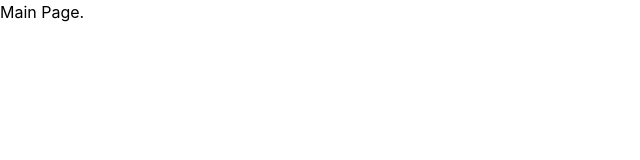
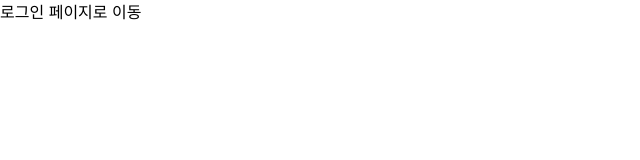
Before and after one commit to ijaesin/wanted-pre-onboarding-frontend, a React (Create React App) app: page / in a window 1280 px wide. Shown: the top 160 px of the page, without its empty margins (0-640 px from the left). Built offline with nearby package versions, Linux system fonts and the light colour scheme.

Commit message:
로그인 페이지 추가 및 메인 페이지에 링크 추가

```diff
--- a/src/App.tsx
+++ b/src/App.tsx
@@ -2,12 +2,14 @@ import React from "react";
 import "./App.css";
 import { Routes, Route } from "react-router-dom";
 import MainPage from "./pages/MainPage";
+import SigninPage from "./pages/SigninPage";
 
 function App() {
   return (
     <div className="App">
       <Routes>
-        <Route path="/" element={<MainPage />}></Route>
+        <Route path="/" element={<MainPage />} />
+        <Route path="/signin" element={<SigninPage />} />
       </Routes>
     </div>
   );
--- a/src/pages/MainPage.tsx
+++ b/src/pages/MainPage.tsx
@@ -1,3 +1,9 @@
+import { Link } from "react-router-dom";
+
 export default function MainPage() {
-  return <div>Main Page.</div>;
+  return (
+    <div>
+      <Link to="/signin">로그인 페이지로 이동</Link>
+    </div>
+  );
 }
--- a/src/pages/SigninPage.tsx
+++ b/src/pages/SigninPage.tsx
@@ -1,3 +1,3 @@
 export default function SigninPage() {
-  return <div>Login Page.</div>;
+  return <div>로그인 페이지</div>;
 }
```
